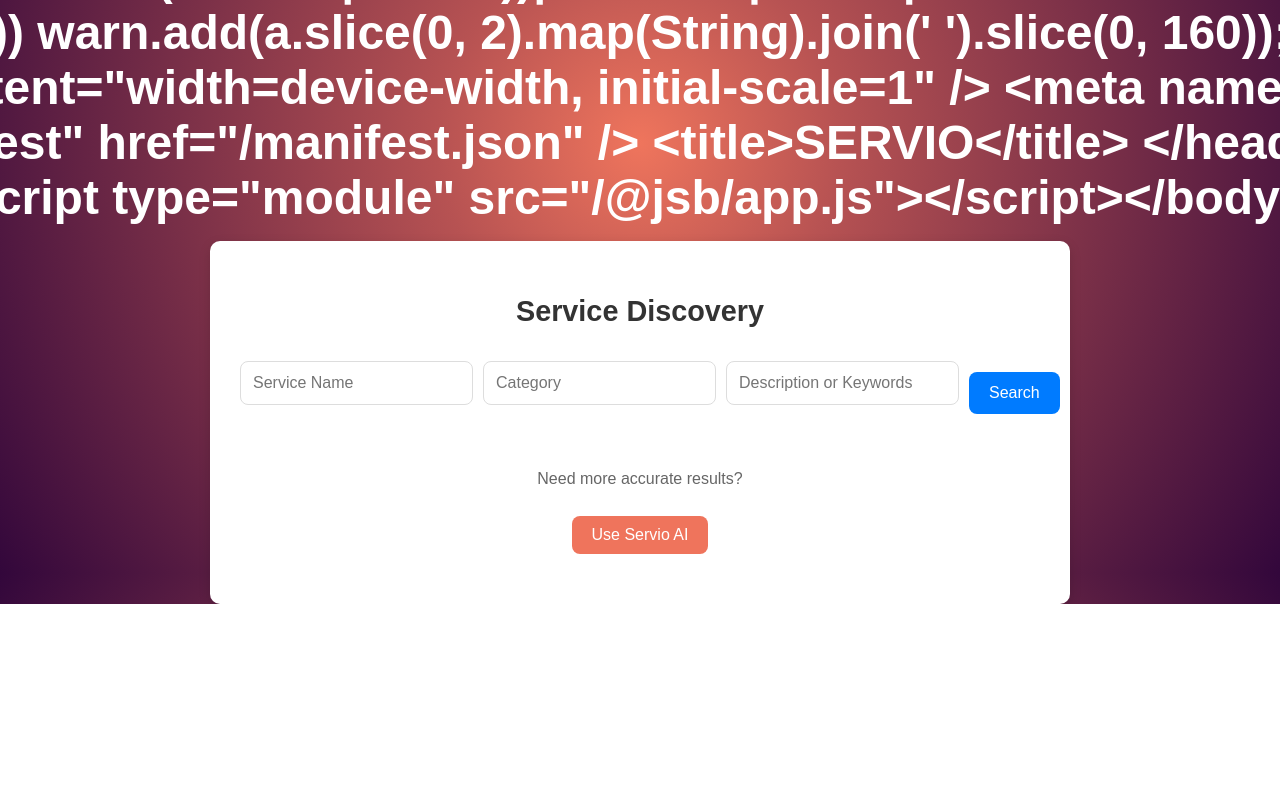
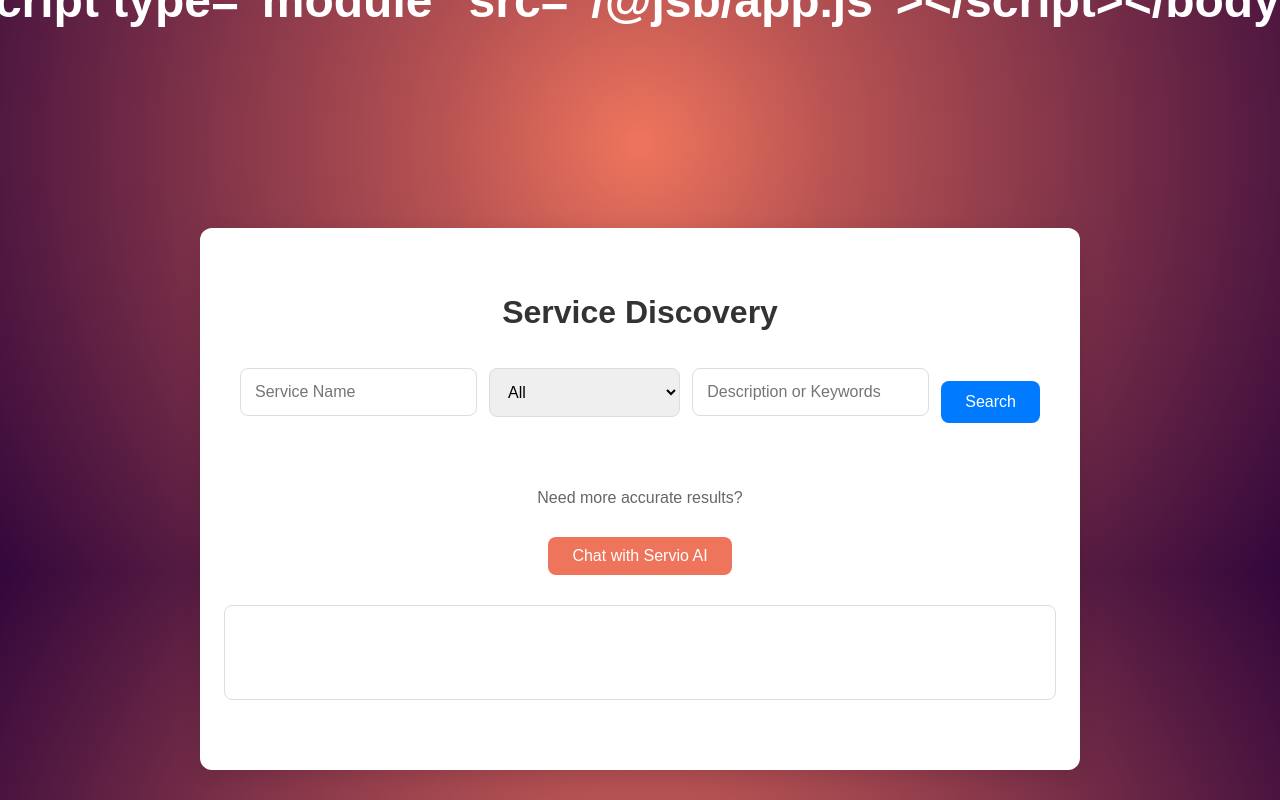
Before and after one commit to YoussefBadreldin/Servio, a React (Create React App) app: page /ServiceDiscovery in a window 1280 px wide. Shown: the part 2867-3667 px from the top of the page. Before the commit the page ends 3471 px from the top, so only its background shows below. Built offline with nearby package versions, Linux system fonts and the light colour scheme.

Commit message:
Fix build issues

```diff
--- a/src/components/Navbar.js
+++ b/src/components/Navbar.js
@@ -24,6 +24,7 @@
         )}
       </ul>
     </nav>
+
   );
 }
 
--- a/src/pages/ServiceDiscovery.js
+++ b/src/pages/ServiceDiscovery.js
@@ -1,27 +1,31 @@
 // src/pages/ServiceDiscovery.js
 import React, { useState } from "react";
 import "../styles/ServiceDiscovery.css";
-import ChatBot from "../components/ChatBot.js";
+import ChatBot from "../components/ChatBot.js"; // Ensure ChatBot is imported
 
 const services = [
-  { id: 1, name: "API Integration", category: "Software", description: "Helps integrate APIs." },
-  { id: 2, name: "Web Hosting", category: "Infrastructure", description: "Provides web hosting services." },
-  { id: 3, name: "Data Analysis", category: "Analytics", description: "Offers data analysis services." },
+  { id: 1, name: "User Management Service", category: "Core Banking", description: "Handles user registration and authentication." },
+  { id: 2, name: "Account Management Service", category: "Core Banking", description: "Manages bank accounts and account transactions." },
+  { id: 3, name: "Transaction Service", category: "Transactions", description: "Processes deposits, withdrawals, and transfers." },
+  { id: 4, name: "Payment Gateway Service", category: "Payments", description: "Integrates with external payment providers for transactions." },
+  { id: 5, name: "Fraud Detection Service", category: "Security", description: "Monitors transactions for fraudulent activity." },
+  { id: 6, name: "Notification Service", category: "Communication", description: "Sends alerts and notifications to users." },
 ];
+
+const categories = ["All", "Core Banking", "Transactions", "Payments", "Security", "Communication"];
 
 const ServiceDiscovery = () => {
   const [nameInput, setNameInput] = useState("");
-  const [categoryInput, setCategoryInput] = useState("");
+  const [categoryInput, setCategoryInput] = useState("All");
   const [descriptionInput, setDescriptionInput] = useState("");
   const [filteredServices, setFilteredServices] = useState([]);
-  const [messages, setMessages] = useState([]);
-  const [chatVisible, setChatVisible] = useState(false);
+  const [chatVisible, setChatVisible] = useState(false); // State to toggle chatbot visibility
 
   const handleSearch = () => {
     const results = services.filter((service) => {
       return (
         (!nameInput || service.name.toLowerCase().includes(nameInput.toLowerCase())) &&
-        (!categoryInput || service.category.toLowerCase().includes(categoryInput.toLowerCase())) &&
+        (categoryInput === "All" || service.category === categoryInput) &&
         (!descriptionInput || service.description.toLowerCase().includes(descriptionInput.toLowerCase()))
       );
     });
@@ -29,7 +33,7 @@
   };
 
   const toggleChat = () => {
-    setChatVisible((prev) => !prev);
+    setChatVisible((prev) => !prev); // Toggle chatbot visibility
   };
 
   return (
@@ -44,13 +48,19 @@
           placeholder="Service Name"
           className="search-input"
         />
-        <input
-          type="text"
+
+        <select
           value={categoryInput}
           onChange={(e) => setCategoryInput(e.target.value)}
-          placeholder="Category"
           className="search-input"
-        />
+        >
+          {categories.map((category) => (
+            <option key={category} value={category}>
+              {category}
+            </option>
+          ))}
+        </select>
+
         <input
           type="text"
           value={descriptionInput}
@@ -58,6 +68,7 @@
           placeholder="Description or Keywords"
           className="search-input"
         />
+
         <button className="search-button" onClick={handleSearch}>
           Search
         </button>
@@ -66,28 +77,25 @@
       <div className="smart-assistant-container">
         <p>Need more accurate results?</p>
         <button className="spark-button" onClick={toggleChat}>
-          Use Servio AI
+          Chat with Servio AI
         </button>
       </div>
 
       <div className="service-results">
-        {filteredServices.map((service) => (
-          <div key={service.id} className="service-item">
-            <h3>{service.name}</h3>
-            <p>{service.description}</p>
-          </div>
-        ))}
+        {filteredServices.length > 0 ? (
+          filteredServices.map((service) => (
+            <div key={service.id} className="service-item">
+              <h3>{service.name}</h3>
+              <p>{service.description}</p>
+            </div>
+          ))
+        ) : (
+          <p>No services found. Please adjust your search criteria.</p>
+        )}
       </div>
 
-      {/* Chatbot modal popup */}
-      {chatVisible && (
-        <div className="chatbot-modal">
-          <div className="chatbot-modal-content">
-            <button className="close-button" onClick={toggleChat}>×</button>
-            <ChatBot messages={messages} handleSendMessage={() => {}} />
-          </div>
-        </div>
-      )}
+      {/* Render the ChatBot component if chatVisible is true */}
+      {chatVisible && <ChatBot />}
     </div>
   );
 };
--- a/src/styles/Chatbot.css
+++ /dev/null
@@ -1,86 +0,0 @@
-/* src/pages/ServiceDiscovery.css */
-
-.service-discovery-container {
-    display: flex;
-    flex-direction: column;
-    justify-content: flex-start;
-    align-items: center;
-    width: 100%; /* Full width */
-    max-width: 800px; /* Max width for the container */
-    margin: 0 auto; /* Center the container */
-    padding: 20px; /* Padding inside the container */
-    border-radius: 10px; /* Rounded corners */
-    box-shadow: 0 0 10px rgba(0, 0, 0, 0.1); /* Shadow for depth */
-    background-color: #fff; /* White background for the container */
-  }
-
-  h2 {
-    margin-bottom: 20px; /* Space below the heading */
-  }
-
-  .search-bar-container {
-    display: flex;
-    width: 100%; /* Full width for the search bar container */
-    align-items: center; /* Center items vertically */
-  }
-
-  .search-input {
-    flex: 1; /* Take available space */
-    padding: 10px; /* Padding for input */
-    border: 1px solid #ccc; /* Light border */
-    border-radius: 5px; /* Rounded corners for input */
-    margin-right: 10px; /* Space between input and button */
-    font-size: 16px; /* Font size */
-  }
-
-  .spark-button {
-    width: 50px; /* Fixed width for the spark button */
-    height: 50px; /* Fixed height for the spark button */
-    border: none; /* No border */
-    border-radius: 50%; /* Circular shape */
-    background-color: #ef745c; /* Button color */
-    color: #fff; /* Text color */
-    cursor: pointer; /* Pointer cursor on hover */
-    display: flex; /* Flexbox for centering the icon */
-    justify-content: center; /* Center horizontally */
-    align-items: center; /* Center vertically */
-    overflow: hidden; /* Allow spark effect */
-  }
-
-  .spark-button:focus {
-    outline: none; /* Remove default focus outline */
-  }
-
-  .spark-button:hover {
-    background-color: #e5624f; /* Slightly darker on hover */
-  }
-
-  .spark-button:active {
-    animation: spark 0.4s ease-out; /* Spark effect on click */
-  }
-
-  @keyframes spark {
-    0% {
-      transform: scale(1);
-      box-shadow: 0 0 5px rgba(255, 255, 255, 0.5);
-    }
-    50% {
-      transform: scale(1.1);
-      box-shadow: 0 0 15px rgba(255, 255, 255, 0.7);
-    }
-    100% {
-      transform: scale(1);
-      box-shadow: 0 0 5px rgba(255, 255, 255, 0);
-    }
-  }
-
-  .chatbot-container {
-    margin-top: 20px; /* Space above chatbot */
-    width: 100%; /* Full width for the chatbot */
-    padding: 20px; /* Padding inside the chatbot */
-    border: 1px solid #ccc; /* Border around the chatbot */
-    border-radius: 5px; /* Rounded corners for chatbot */
-    background-color: #f9f9f9; /* Light background for chat messages */
-  }
-
-  /* Additional styles for chat messages, etc. */
--- a/src/styles/ServiceDiscovery.css
+++ b/src/styles/ServiceDiscovery.css
@@ -1,5 +1,4 @@
-/* src/pages/ServiceDiscovery.css */
-
+/* Service Discovery Container */
 .service-discovery-container {
   display: flex;
   flex-direction: column;
@@ -7,34 +6,39 @@
   align-items: center;
   width: 100%;
   max-width: 800px;
-  margin: 0 auto;
-  padding: 30px;
-  border-radius: 10px;
-  box-shadow: 0 4px 12px rgba(0, 0, 0, 0.15);
+  margin: 30px auto; /* Centering the container */
+  margin: 100;
+  padding: 40px;
+  border-radius: 12px;
+  box-shadow: 0 4px 20px rgba(0, 0, 0, 0.1);
   background-color: #ffffff;
+  z-index: 1; /* Ensures it's below the navbar */
+  margin-top: 200px; /* Additional margin to avoid overlap */
 }
 
+/* Heading */
 h2 {
-  margin-bottom: 24px;
-  font-size: 1.8rem;
+  margin-bottom: 30px; /* Increased bottom margin for spacing */
+  font-size: 2rem; /* Larger font size for emphasis */
   color: #333;
 }
 
+/* Search Bar Container */
 .search-bar-container {
   display: flex;
   width: 100%;
   align-items: center;
-  margin-bottom: 20px;
+  margin-bottom: 25px; /* Increased margin for better spacing */
 }
 
 .search-input {
   flex: 1;
-  padding: 12px;
+  padding: 14px; /* Slightly larger padding for better usability */
   border: 1px solid #ddd;
   border-radius: 8px;
-  margin-right: 10px;
+  margin-right: 12px; /* Adjusted margin for spacing */
   font-size: 16px;
-  transition: border-color 0.3s ease;
+  transition: border-color 0.3s ease, box-shadow 0.3s ease;
 }
 
 .search-input:focus {
@@ -44,40 +48,42 @@
 }
 
 .search-button {
-  padding: 12px 20px;
+  padding: 12px 24px; /* Increased padding for a larger button */
   border: none;
   border-radius: 8px;
   background-color: #007bff;
   color: #fff;
   font-size: 16px;
   cursor: pointer;
-  transition: background-color 0.3s ease;
+  transition: background-color 0.3s ease, transform 0.2s ease;
 }
 
 .search-button:hover {
   background-color: #0056b3;
+  transform: translateY(-1px); /* Slight lift effect on hover */
 }
 
+/* Smart Assistant Container */
 .smart-assistant-container {
   text-align: center;
-  margin-top: 20px;
+  margin-top: 25px; /* Increased margin for spacing */
 }
 
 .smart-assistant-container p {
   font-size: 1rem;
   color: #666;
-  margin-bottom: 8px;
+  margin-bottom: 10px; /* Increased margin for spacing */
 }
 
 .spark-button {
-  padding: 10px 20px;
+  padding: 10px 24px; /* Adjusted padding for consistency */
   border: none;
   border-radius: 8px;
   background-color: #ef745c;
   color: #fff;
   font-size: 16px;
   cursor: pointer;
-  transition: background-color 0.3s ease;
+  transition: background-color 0.3s ease, transform 0.2s ease;
 }
 
 .spark-button:focus {
@@ -86,14 +92,21 @@
 
 .spark-button:hover {
   background-color: #e5624f;
+  transform: translateY(-1px); /* Slight lift effect on hover */
 }
 
+/* Service Results */
 .service-results {
   width: 100%;
-  margin-top: 20px;
+  margin: 30px 0; /* Added margin above and below results for spacing */
   display: flex;
   flex-direction: column;
-  gap: 15px;
+  gap: 20px; /* Increased gap for better separation */
+  overflow-y: auto; /* Allow vertical scrolling if content overflows */
+  max-height: 400px; /* Set a max height for the results container */
+  border: 1px solid #ddd; /* Border around results for clarity */
+  border-radius: 8px; /* Rounded corners */
+  padding: 15px; /* Padding for content spacing */
 }
 
 .service-item {
@@ -106,14 +119,14 @@
 }
 
 .service-item h3 {
-  margin: 0 0 5px;
-  font-size: 1.2rem;
+  margin: 0 0 10px; /* Adjusted margin for spacing */
+  font-size: 1.4rem; /* Increased font size for headings */
   color: #333;
 }
 
 .service-item p {
   margin: 0;
-  font-size: 0.95rem;
+  font-size: 1rem; /* Adjusted font size for better readability */
   color: #666;
 }
 
@@ -132,25 +145,25 @@
   display: flex;
   align-items: center;
   justify-content: center;
-  background-color: rgba(0, 0, 0, 0.5);
+  background-color: rgba(0, 0, 0, 0.6); /* Darker background for better contrast */
   z-index: 1000;
 }
 
 .chatbot-modal-content {
   position: relative;
-  width: 80%;
+  width: 90%; /* Increased width for better responsiveness */
   max-width: 500px;
   background: #ffffff;
-  padding: 20px;
-  border-radius: 10px;
-  box-shadow: 0 5px 15px rgba(0, 0, 0, 0.3);
+  padding: 30px; /* Increased padding for content */
+  border-radius: 12px; /* Adjusted border radius */
+  box-shadow: 0 5px 20px rgba(0, 0, 0, 0.3);
 }
 
 .close-button {
   position: absolute;
   top: 10px;
   right: 15px;
-  font-size: 20px;
+  font-size: 24px; /* Increased font size for better visibility */
   color: #333;
   background: none;
   border: none;
@@ -158,5 +171,5 @@
 }
 
 .close-button:hover {
-  color: #007bff;
+  color: #007bff; /* Highlight color on hover */
 }
```
Also changed, not shown: src/components/ChatBot.js (deleted, +0 -33 lines).
